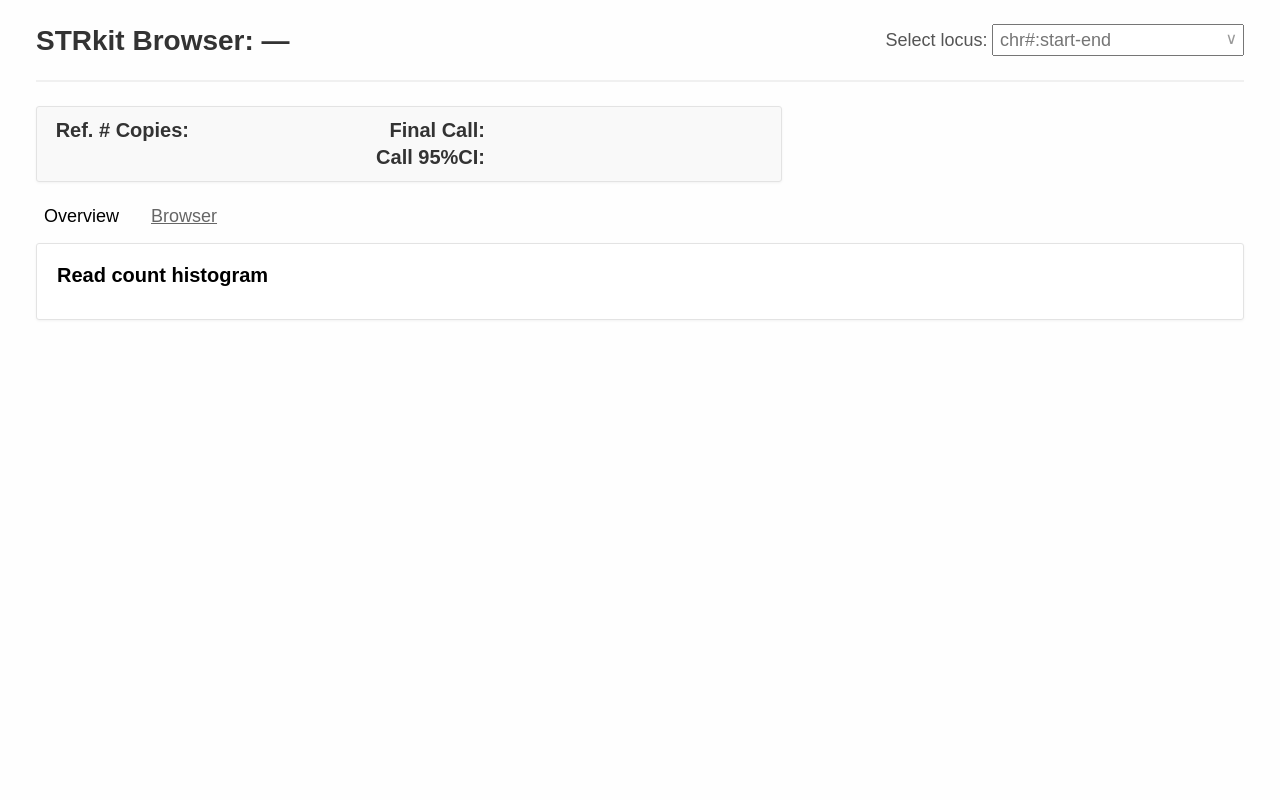
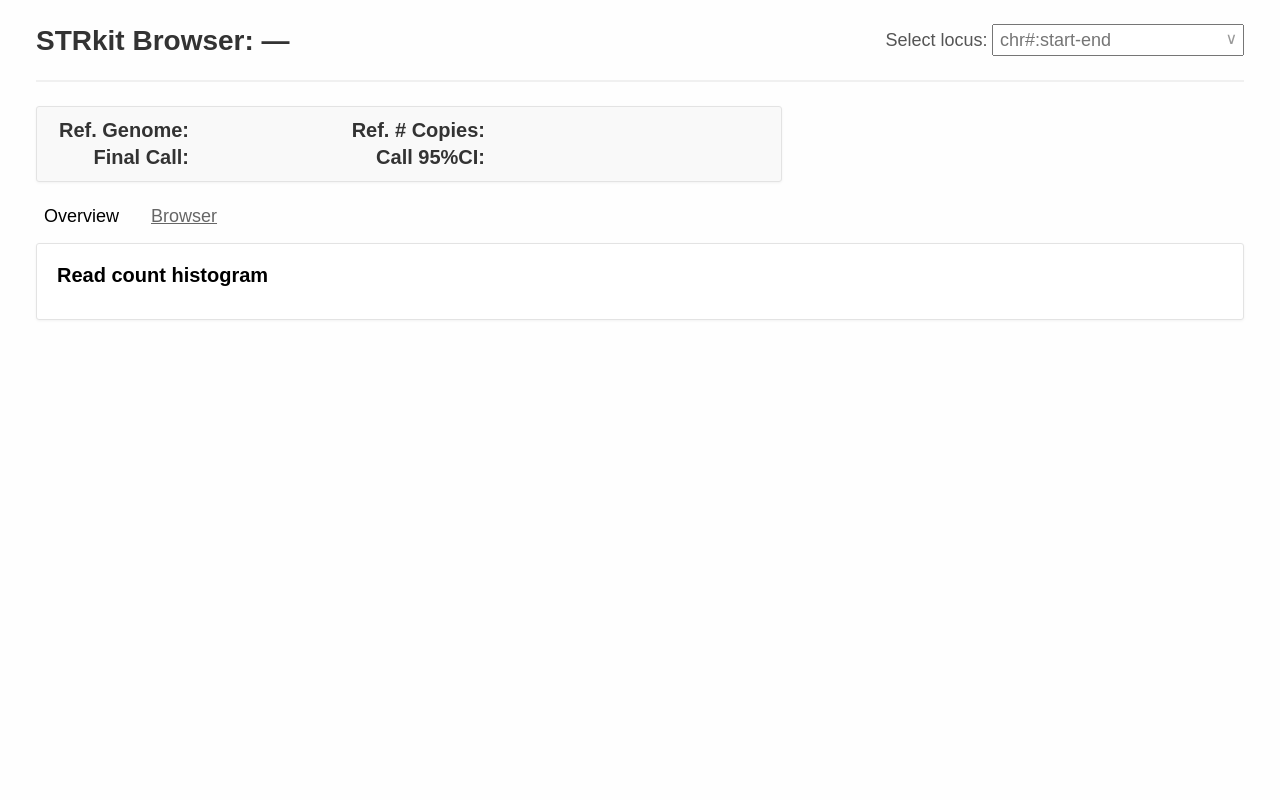
Before and after one commit to davidlougheed/strkit, a Flask app: template strkit/viz/templates/browser.html in a window 1280 px wide. Run offline with Flask 2, Linux system fonts and the light colour scheme; the template is opened without the code that fills it, so the values that code supplies are empty; some libraries are stand-ins or nearby versions.

Commit message:
feat[viz]: show ref genome in browser

```diff
--- a/strkit/viz/templates/browser.html
+++ b/strkit/viz/templates/browser.html
@@ -11,7 +11,10 @@
 <!--    <script src="https://cdn.jsdelivr.net/npm/d3-scale-chromatic@3"></script>-->
 
     <script>
-        let params = {};
+        let params = {
+            cmd: {},
+            report: {},
+        };
 
         // --------------------------------------------------------------------
         // Adapted from https://observablehq.com/@d3/histogram until the next set of '----'
@@ -195,6 +198,7 @@
 
         let regionDisplay = null;
         let motifDisplay = null;
+        let refGenome = null;
         let refCopies = null;
         let callDisplay = null;
         let call95Display = null;
@@ -307,6 +311,7 @@
 
             regionDisplay.innerText = region;
             motifDisplay.innerText = callData.motif;
+            refGenome.innerText = params.cmd.ref.split("/").at(-1);
             refCopies.innerText = callData.ref_cn.toFixed(params.report.fractional ? 1 : 0);
             callDisplay.innerText = callData.call.map(c => c.toFixed(params.report.fractional ? 1 : 0)).join(" | ");
             call95Display.innerText = callData.call_95_cis
@@ -441,6 +446,7 @@
 
             regionDisplay = document.getElementById("region");
             motifDisplay = document.getElementById("motif");
+            refGenome = document.getElementById("ref-genome");
             refCopies = document.getElementById("ref-copies");
             callDisplay = document.getElementById("call");
             call95Display = document.getElementById("call-95");
@@ -770,9 +776,9 @@
         </div>
     </header>
     <div id="locus-meta">
+        <label for="ref-genome">Ref. Genome:</label><span id="ref-genome"></span>
         <label for="ref-copies">Ref. # Copies:</label><span id="ref-copies"></span>
         <label for="call">Final Call:</label><span id="call"></span>
-        <label aria-hidden="true"></label><span aria-hidden="true"></span>
         <label for="call-95">Call 95%CI:</label><span id="call-95"></span>
     </div>
     <ul class="tab-links">
```
